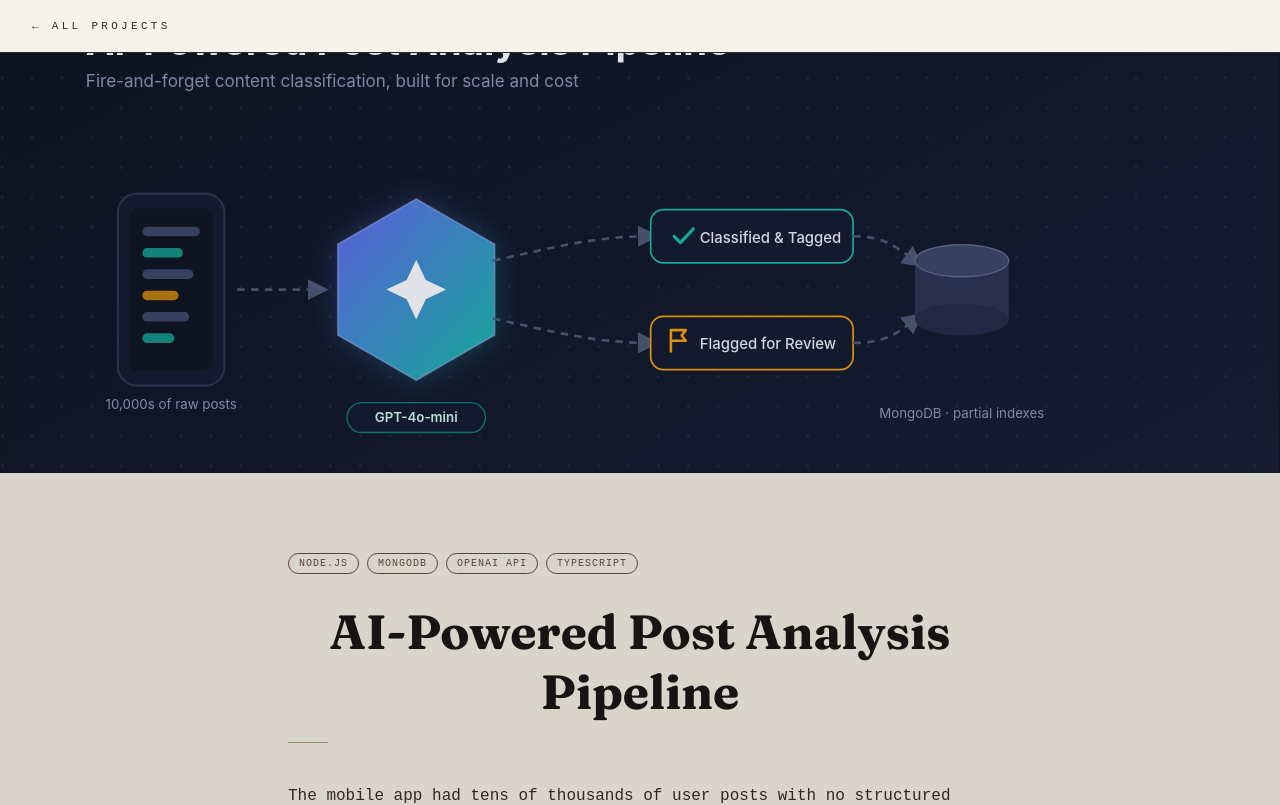
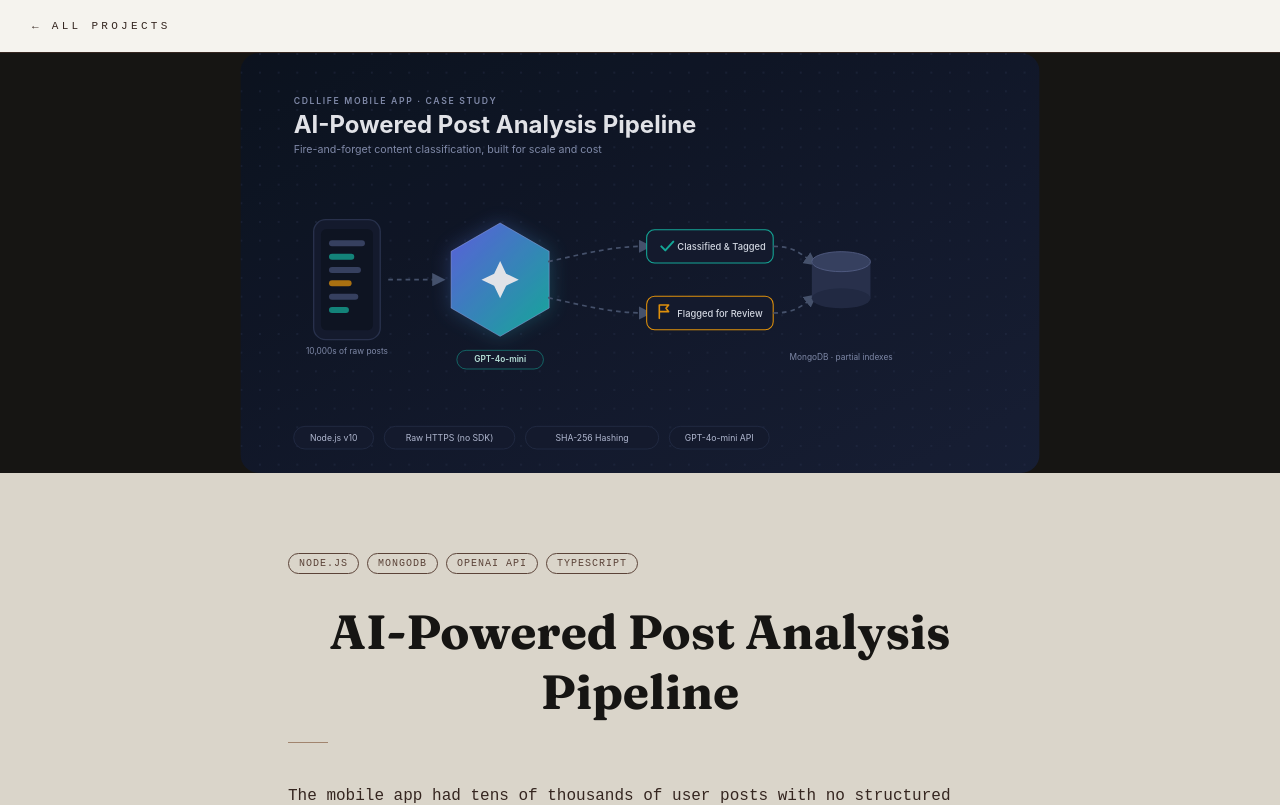
Before and after one commit to LiaMaggiorotto/portfolio, a SvelteKit app: page /projects/ai-post-analysis-pipeline in a window 1280 px wide. Shown: the top 805 px of the page. Built offline with nearby package versions, Linux system fonts and the light colour scheme.

Commit message:
adjusting images

```diff
--- a/src/routes/_components/PortfolioItem.svelte
+++ b/src/routes/_components/PortfolioItem.svelte
@@ -20,7 +20,7 @@
       <img
         src={imgSrc}
         alt={imgAlt}
-        class="w-full h-full object-cover transition-transform duration-500 group-hover:scale-105"
+        class="object-contain w-full h-full transition-transform duration-500 group-hover:scale-105"
         on:error={() => (imgError = true)}
       />
     {:else}
--- a/src/routes/projects/[slug]/+page.svelte
+++ b/src/routes/projects/[slug]/+page.svelte
@@ -27,7 +27,7 @@
     <img
       src={project.imgSrc}
       alt={project.title}
-      class="w-full h-full object-cover opacity-90"
+      class="w-full h-full object-contain opacity-90"
       on:error={() => (heroError = true)}
     />
   {:else}
```
